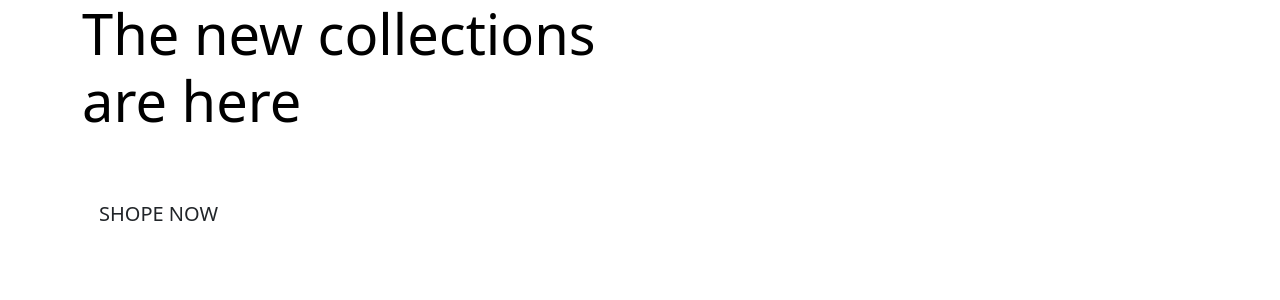
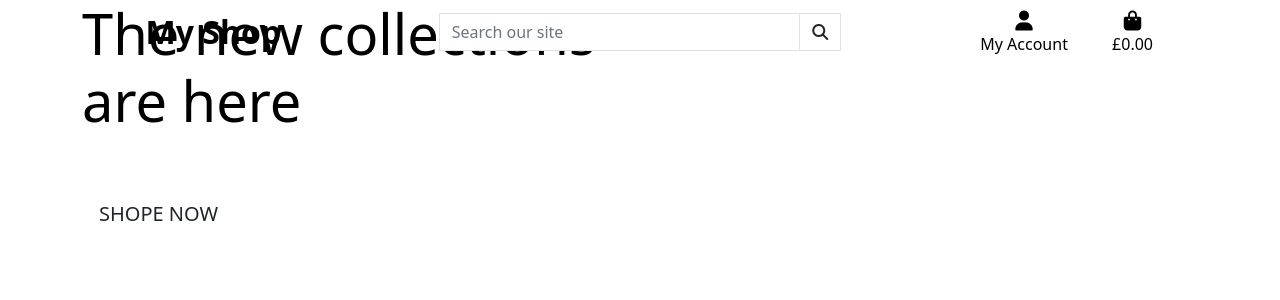
Before and after one commit to marcel-dev-acc/shop-with-me, a Django app: template shop/home/templates/home/index.html in a window 1280 px wide. Shown: the top 300 px of the page. Run offline with Django 3.2, Linux system fonts and the light colour scheme; the template is opened without the code that fills it, so the values that code supplies are empty; parts of the project's set-up code (start-up, migrations or seed data) failed here and were passed over; some libraries are stand-ins or nearby versions.

Commit message:
Header in base.htlm for shop completed without tests

```diff
--- a/shop/templates/shop/base.html
+++ b/shop/templates/shop/base.html
@@ -24,6 +24,7 @@
     {% block corejs %}
     <script src="https://cdn.jsdelivr.net/npm/@popperjs/core@2.10.2/dist/umd/popper.min.js" integrity="sha384-7+zCNj/IqJ95wo16oMtfsKbZ9ccEh31eOz1HGyDuCQ6wgnyJNSYdrPa03rtR1zdB" crossorigin="anonymous"></script>
     <script src="https://cdn.jsdelivr.net/npm/bootstrap@5.1.3/dist/js/bootstrap.min.js" integrity="sha384-QJHtvGhmr9XOIpI6YVutG+2QOK9T+ZnN4kzFN1RtK3zEFEIsxhlmWl5/YESvpZ13" crossorigin="anonymous"></script>
+    <script src="https://kit.fontawesome.com/e9c73d7092.js" crossorigin="anonymous"></script>
     {% endblock %}
 
     {% block extra_js %}
@@ -33,7 +34,67 @@
   </head>
   <body>
 
-    <header class="container-fluid fixed-top"></header>
+    <header class="container-fluid fixed-top">
+      <div class="row">
+        <div class="col-12 col-lg-4 my-auto py-1 py-lg-0 text-center text-lg-left">
+          <a href="{% url 'home' %}" class="nav-link main-logo-link">
+            <h2 class="logo-font text-black my-0"><strong>My Shop</strong></h2>
+          </a>
+        </div>
+        <div class="col-12 col-lg-4 my-auto py-1 py-lg-0">
+          <form method="GET" action="">
+            <div class="input-group w-100">
+              <input class="form-control border border-black rounded-0" type="text" name="q" placeholder="Search our site"/>
+              <div class="input-group-append">
+                <button class="form-control btn btn-black border border-black rounded-0" type="submit">
+                  <span class="icon">
+                    <i class="fas fa-search"></i>
+                  </span>
+                </button>
+              </div>
+            </div>
+          </form>
+        </div>
+        <div class="col-12 col-lg-4 my-auto py-1 py-lg-0">
+          <ul class="list-inline list-nustyled text-center text-lg-right my-0">
+            <li class="list-inline-item dropdown">
+              <a class="text-black nav-link" href="#" id="user-options" data-toggle="dropdown" aria-haspopup="true" aria-expanded="false">
+                <div class="text-center">
+                  <div><i class="fas fa-user fa-lg"></i></div>
+                  <p class="my-0">My Account</p>
+                </div>
+              </a>
+              <div class="dropdown-menu border-0" aria-labelledby="user-options">
+                {% if request.user.is_authenticated %}
+                  {% if request.user.is_superuser %}
+                    <a href="{% url 'add_product' %}" class="dropdown-item">Product Management</a>
+                  {% endif %}
+                  <a href="{% url 'profile' %}" class="dropdown-item">My Profile</a>
+                  <a href="{% url 'account_logout' %}" class="dropdown-item">Logout</a>
+                {% else %}
+                  <a href="{% url 'account_signup' %}" class="dropdown-item">Register</a>
+                  <a href="{% url 'account_login' %}" class="dropdown-item">Login</a>
+                {% endif %}
+              </div>
+            </li>
+            <li class="list-inline-item">
+              <a class="{% if grand_total %}text-info font-weight-bold{% else %}text-black{% endif %} nav-link" href="{% url 'view_bag' %}">
+                <div class="text-center">
+                  <div><i class="fas fa-shopping-bag fa-lg"></i></div>
+                  <p class="my-0">
+                    {% if grand_total %}
+                      £{{ grand_total|floatformat:2 }}
+                    {% else %}
+                      £0.00
+                    {% endif %}
+                  </p>
+                </div>
+              </a>
+            </li>
+          </ul>
+        </div>
+      </div>
+    </header>
 
     {% if messages %}
     <div class="message-container">
```
Also changed, not shown: shop/home/templates/home/index.html (indentation only).
